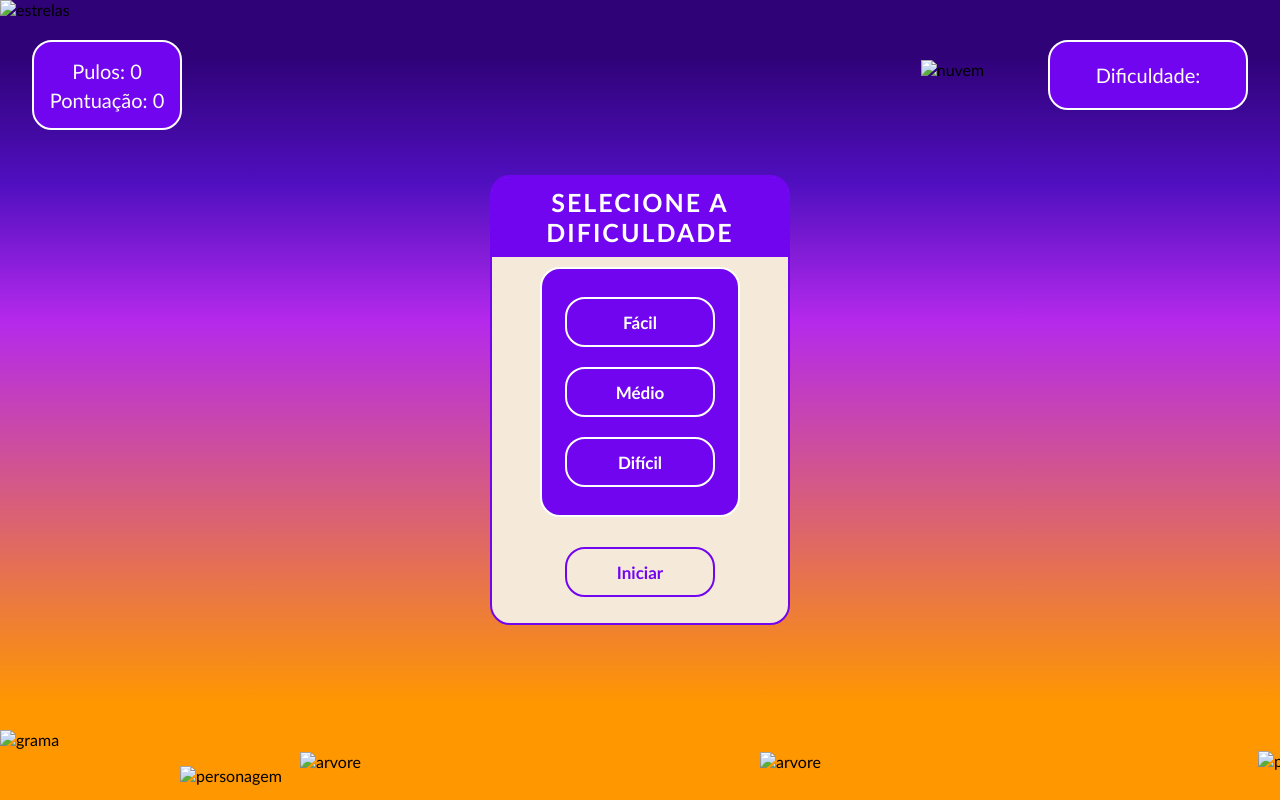
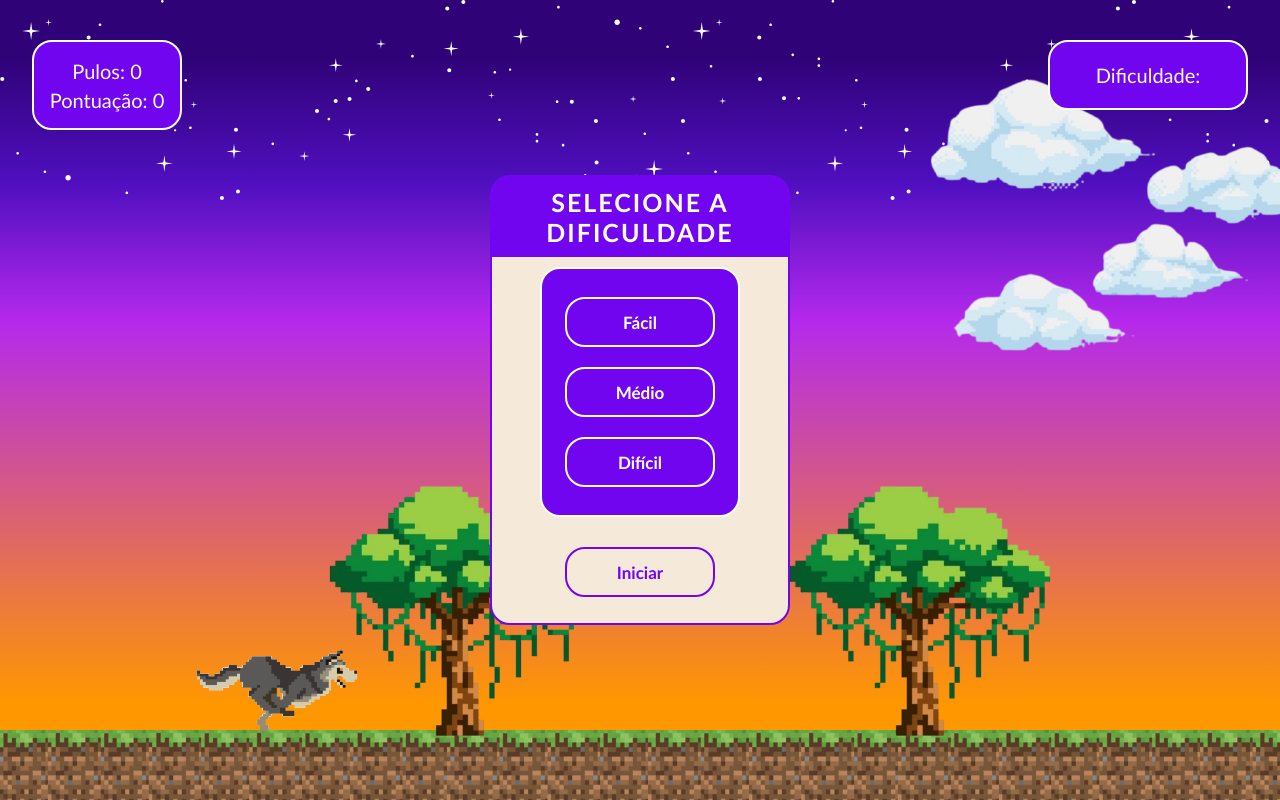
Before and after one commit to DanielLtg1/A-game-by-me, a plain HTML site: page index.html in a window 1280 px wide. Drawn offline with Linux system fonts and the light colour scheme.

Commit message:
Commit - 2
Editing the HTML image links

```diff
--- a/index.html
+++ b/index.html
@@ -5,18 +5,18 @@
     <meta name="viewport" content="width=device-width, initial-scale=1.0">
     <title>A Game by DanieL_ltg</title>
     <link rel="stylesheet" href="style.css">
-    <link rel="shortcut icon" href="imagens/icon.jpeg " type="image/x-icon">
+    <link rel="shortcut icon" href="icon.jpeg " type="image/x-icon">
 </head>
 <body>
     <div class="gameScreen">
-        <img src="imagens/grass.png" alt="grama" id="grass">
-        <img src="imagens/stars.png" alt="estrelas" id="stars">
-        <img src="imagens/cloud.png" alt="nuvem" class="cloud" id="cloud1">
-        <img src="imagens/cloud.png" alt="nuvem" class="cloud" id="cloud2">
-        <img src="imagens/tree.png" alt="arvore" class="tree" id="tree1">
-        <img src="imagens/tree.png" alt="arvore" class="tree" id="tree2">
-        <img src="imagens/rock.png" alt="pedra" class="rock">
-        <img src="imagens/dog.gif" alt="personagem" class="dog">
+        <img src="grass.png" alt="grama" id="grass">
+        <img src="stars.png" alt="estrelas" id="stars">
+        <img src="cloud.png" alt="nuvem" class="cloud" id="cloud1">
+        <img src="cloud.png" alt="nuvem" class="cloud" id="cloud2">
+        <img src="tree.png" alt="arvore" class="tree" id="tree1">
+        <img src="tree.png" alt="arvore" class="tree" id="tree2">
+        <img src="rock.png" alt="pedra" class="rock">
+        <img src="dog.gif" alt="personagem" class="dog">
         <div id="start">
             <h1>Selecione a Dificuldade</h1>
             <div id="difficulty">
```
